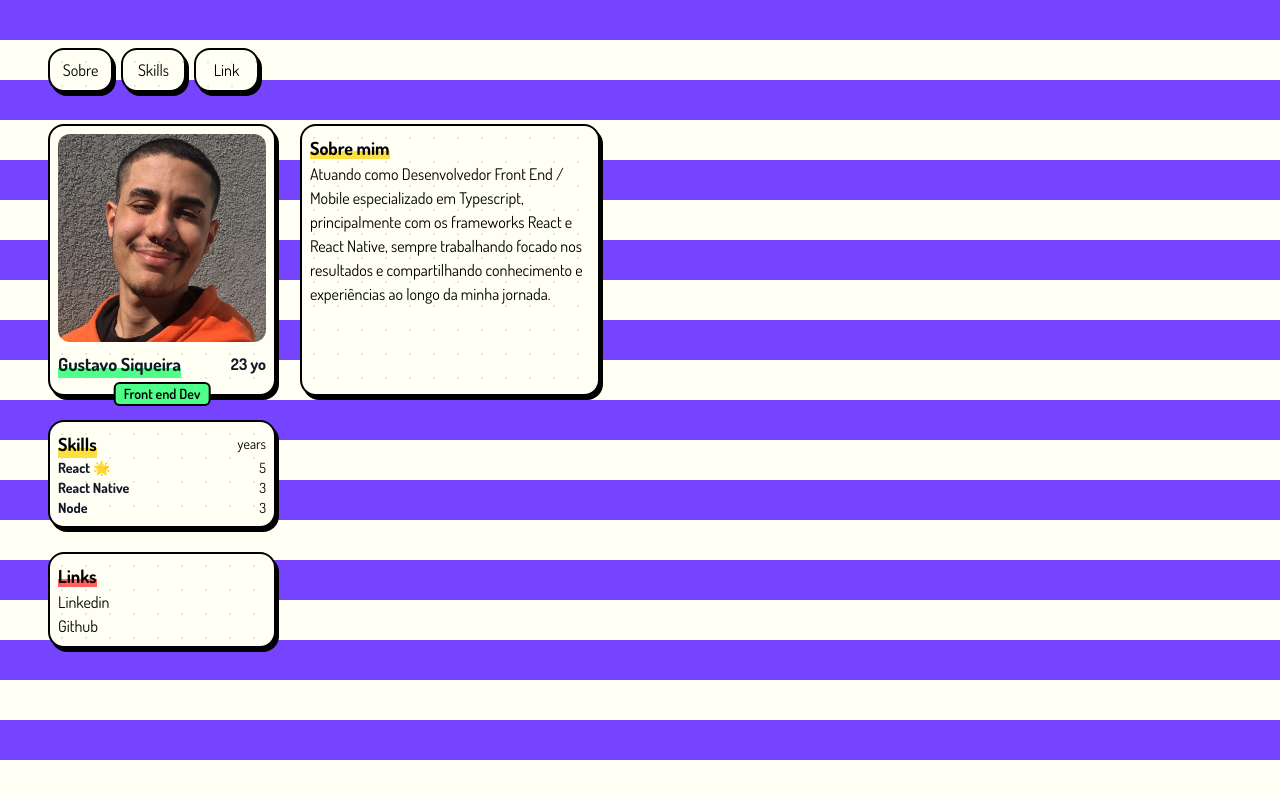
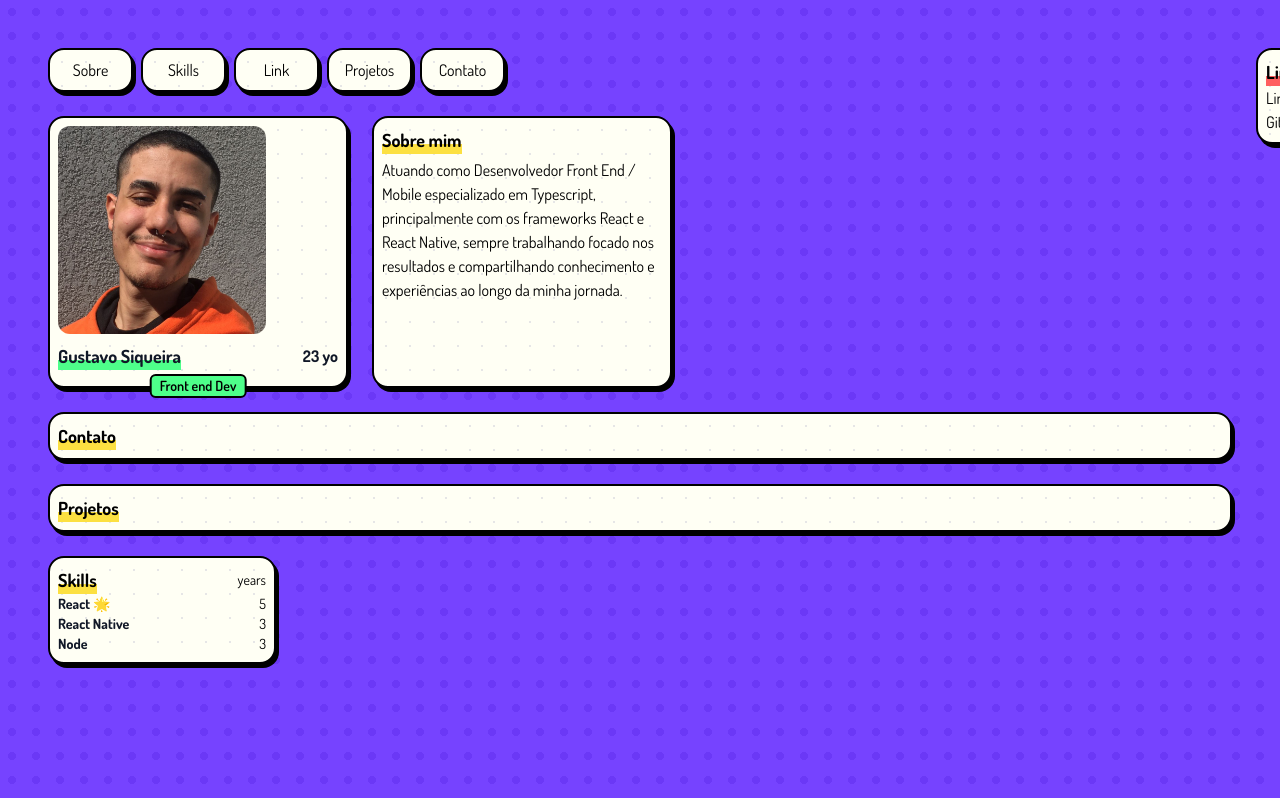
Before and after one commit to gustavosiqueira2/vitrine, a React (Vite) app: page / in a window 1280 px wide. Built offline with nearby package versions, Linux system fonts and the light colour scheme; the HTML template or start-up script is replaced by a standard one.

Commit message:
new background

```diff
--- a/src/App.tsx
+++ b/src/App.tsx
@@ -4,44 +4,17 @@ import Card from './components/Card'
 
 import me from './assets/me.jpg'
 import { useState } from 'react'
+import Buttons from './components/Buttons'
 
 const App = () => {
   const [selectedCard, setSelectedCard] = useState('')
 
   return (
-    <div className="background w-full h-full flex flex-col flex-wrap gap-6 p-2 sm:p-4 md:p-8 lg:p-12 bg-[#ff4343] overflow-y-auto">
-      <div className="flex gap-2 mb-2">
-        <Card
-          selected={selectedCard === 'sobre'}
-          onClick={() =>
-            setSelectedCard(selectedCard === 'sobre' ? '' : 'sobre')
-          }
-          className="cursor-pointer w-[65px] flex items-center select-none"
-        >
-          Sobre
-        </Card>
-        <Card
-          selected={selectedCard === 'skills'}
-          onClick={() =>
-            setSelectedCard(selectedCard === 'skills' ? '' : 'skills')
-          }
-          className="cursor-pointer w-[65px] flex items-center select-none"
-        >
-          Skills
-        </Card>
-        <Card
-          selected={selectedCard === 'links'}
-          onClick={() =>
-            setSelectedCard(selectedCard === 'links' ? '' : 'links')
-          }
-          className="cursor-pointer w-[65px] flex items-center select-none"
-        >
-          Link
-        </Card>
-      </div>
+    <div className="background sm:h-full flex flex-col flex-wrap gap-6 p-2 sm:p-4 md:p-8 lg:p-12 bg-[#ff4343] overflow-y-auto">
+      <Buttons selectedCard={selectedCard} setSelectedCard={setSelectedCard} />
 
       <div className="flex flex-wrap gap-6">
-        <Card>
+        <Card className="sm:w-[300px]">
           <div className="h-52 w-52 rounded-xl mb-2 overflow-hidden">
             <img src={me} className="h-52 w-52" />
           </div>
@@ -57,12 +30,10 @@ const App = () => {
           </div>
         </Card>
 
-        <Card selected={selectedCard === 'sobre'} className="w-[300px]">
-          <div>
-            <span className="font-bold text-lg w-fit mb-1 highlight-yellow">
-              Sobre mim
-            </span>
-          </div>
+        <Card selected={selectedCard === 'sobre'} className="sm:w-[300px]">
+          <span className="font-bold text-lg w-fit mb-1 highlight-yellow">
+            Sobre mim
+          </span>
 
           <span>
             Atuando como Desenvolvedor Front End / Mobile especializado em
@@ -73,7 +44,18 @@ const App = () => {
         </Card>
       </div>
 
-      <Card selected={selectedCard === 'skills'} className="w-[228px]">
+      <Card>
+        <span className="font-bold text-lg highlight-yellow w-fit">
+          Contato
+        </span>
+      </Card>
+      <Card>
+        <span className="font-bold text-lg highlight-yellow w-fit">
+          Projetos
+        </span>
+      </Card>
+
+      <Card selected={selectedCard === 'skills'} className="sm:w-[228px]">
         <div className="flex items-center justify-between gap-12 text-sm">
           <span className="font-bold text-lg highlight-yellow">Skills</span>
 
@@ -93,10 +75,8 @@ const App = () => {
         ))}
       </Card>
 
-      <Card selected={selectedCard === 'links'} className="w-[228px]">
-        <div>
-          <span className="font-bold text-lg highlight-red w-fit">Links</span>
-        </div>
+      <Card selected={selectedCard === 'links'} className="sm:w-[228px]">
+        <span className="font-bold text-lg highlight-red w-fit">Links</span>
 
         {links.map(({ name, link }) => (
           <div key={`link_${name}`}>
--- /dev/null
+++ b/src/components/Buttons.tsx
@@ -0,0 +1,52 @@
+import Card from './Card'
+
+type ButtonsProps = {
+  selectedCard: string
+  setSelectedCard: (str: string) => void
+}
+
+const Buttons = ({ selectedCard, setSelectedCard }: ButtonsProps) => (
+  <div className="flex gap-2">
+    <Card
+      selected={selectedCard === 'sobre'}
+      onClick={() => setSelectedCard(selectedCard === 'sobre' ? '' : 'sobre')}
+      className="cursor-pointer md:w-[85px] flex items-center select-none"
+    >
+      Sobre
+    </Card>
+    <Card
+      selected={selectedCard === 'skills'}
+      onClick={() => setSelectedCard(selectedCard === 'skills' ? '' : 'skills')}
+      className="cursor-pointer md:w-[85px] flex items-center select-none"
+    >
+      Skills
+    </Card>
+    <Card
+      selected={selectedCard === 'links'}
+      onClick={() => setSelectedCard(selectedCard === 'links' ? '' : 'links')}
+      className="cursor-pointer md:w-[85px] flex items-center select-none"
+    >
+      Link
+    </Card>
+    <Card
+      selected={selectedCard === 'projetos'}
+      onClick={() =>
+        setSelectedCard(selectedCard === 'projetos' ? '' : 'projetos')
+      }
+      className="cursor-pointer md:w-[85px] flex items-center select-none"
+    >
+      Projetos
+    </Card>
+    <Card
+      selected={selectedCard === 'contato'}
+      onClick={() =>
+        setSelectedCard(selectedCard === 'contato' ? '' : 'contato')
+      }
+      className="cursor-pointer md:w-[85px] flex items-center select-none"
+    >
+      Contato
+    </Card>
+  </div>
+)
+
+export default Buttons
--- a/src/components/Card.tsx
+++ b/src/components/Card.tsx
@@ -14,7 +14,7 @@ const Card = ({ children, selected, onClick, className }: CardProps) => (
     }}
     className={`${
       className || ''
-    } card relative flex flex-col p-2 rounded-2xl border-2 border-black`}
+    } card w-full relative flex flex-col p-2 rounded-2xl border-2 border-black`}
   >
     {children}
   </div>
--- a/src/index.css
+++ b/src/index.css
@@ -29,9 +29,9 @@ body {
 }
 
 .background {
-  background-color: #7643ff;
-  background-size: 80px 80px;
-  background-image: linear-gradient(transparent 40px, #fffff4 0px);
+  background-color: #6b38f6;
+  background-size: 24px 24px;
+  background-image: radial-gradient(transparent 4px, #7643ff 4px);
 }
 
 .card {
```
